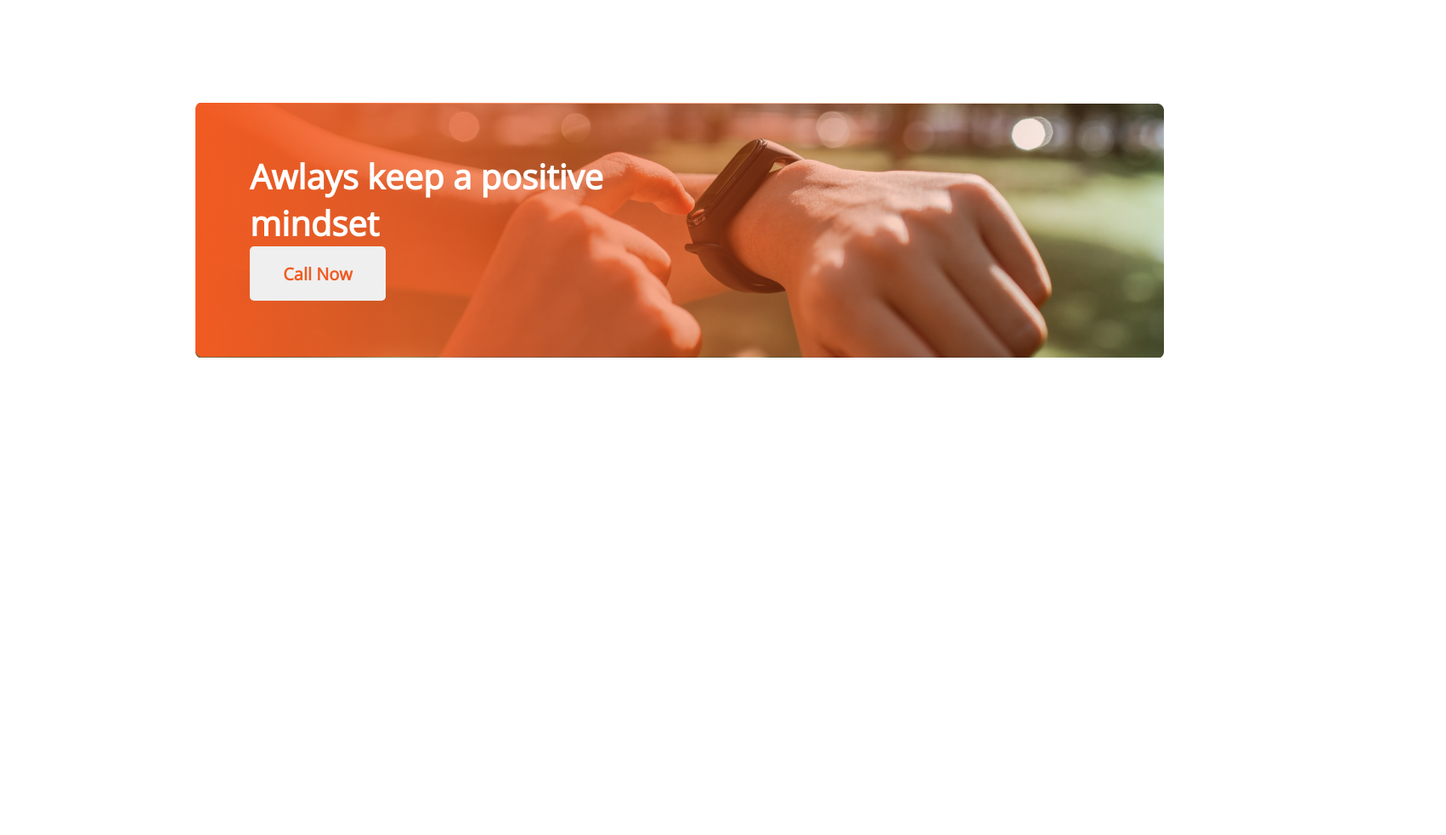
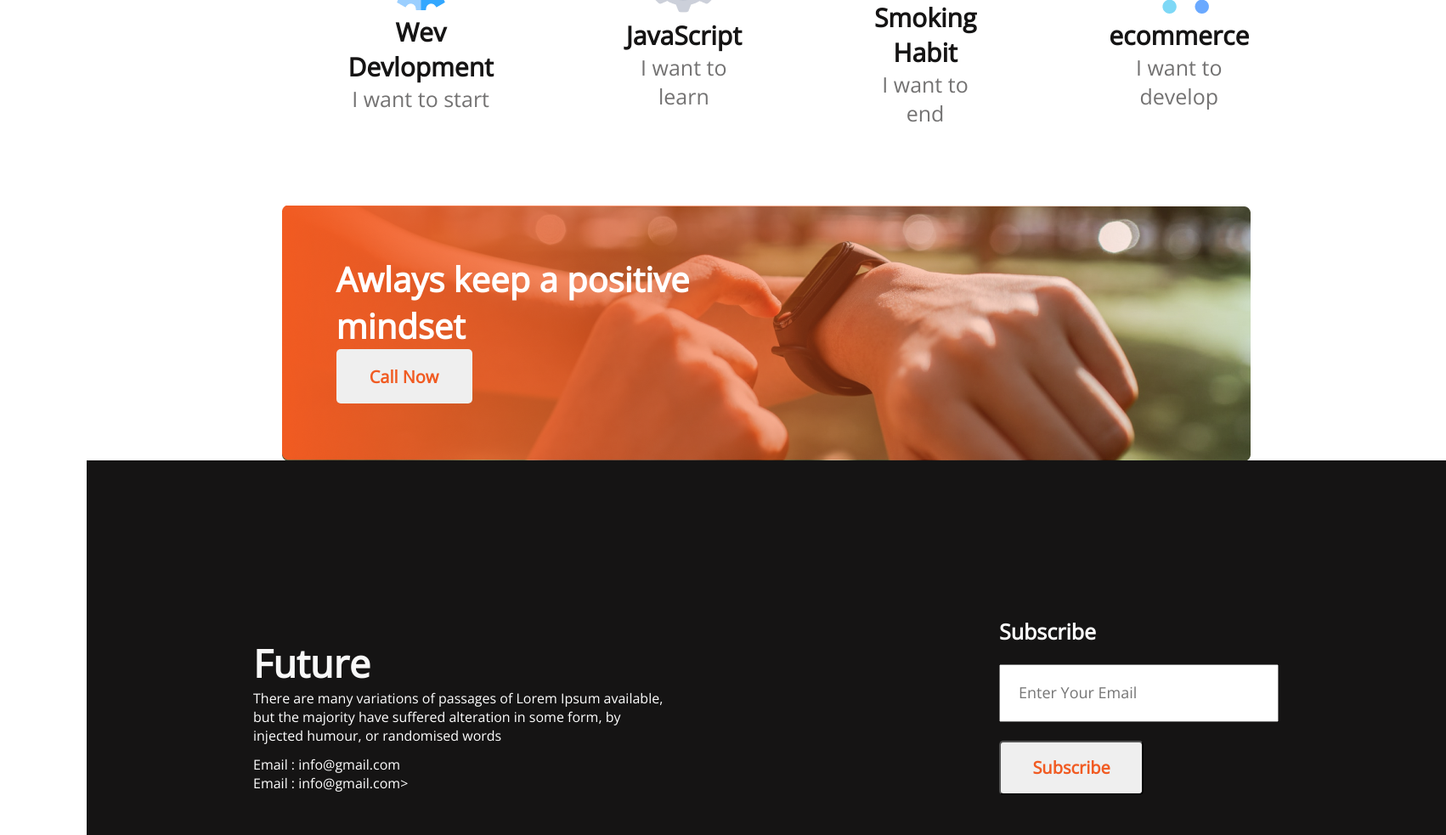
Before and after one commit to hmmasum72/assignment, a plain HTML site: page index.html in a window 1280 px wide. Shown: the part 2018-3001 px from the top of the page at 85% size, 1702 px wide, since content can reach past the window. Before the commit the page ends 2439 px from the top, so only its background shows below. Drawn offline with nearby package versions, Linux system fonts and the light colour scheme.

Commit message:
assignment added

```diff
--- a/index.html
+++ b/index.html
@@ -1,31 +1,38 @@
 <!DOCTYPE html>
 <html lang="en">
+
 <head>
     <meta charset="UTF-8">
     <meta http-equiv="X-UA-Compatible" content="IE=edge">
     <meta name="viewport" content="width=device-width, initial-scale=1.0">
     <title>assignment</title>
     <link rel="stylesheet" href="style/style.css">
-    <style> @import url('https://fonts.googleapis.com/css2?family=Open+Sans:ital@0;1&family=Work+Sans&display=swap'); </style>
+    <style>
+        @import url('https://fonts.googleapis.com/css2?family=Open+Sans:ital@0;1&family=Work+Sans&display=swap');
+    </style>
 </head>
+
 <body>
     <!-- first step -->
     <header class="header">
         <div class="banner">
-            <div class="banner-b">
+            <div>
                 <h2 class="banner-title">All Thinks Are Possible If You believe</h2>
-                <p class="banner-description">There are many variations of passages of Lorem Ipsum available, but the majority have suffered alteration in some form, by injected humour, or randomised words</p>
+                <p class="banner-description">There are many variations of passages of Lorem Ipsum available, but the
+                    majority have suffered alteration in some form, by injected humour, or randomised words</p>
                 <button class="btn-primary">Contact Us</button>
             </div>
         </div>
     </header>
-    <!-- second step -->
+    <!-- previous section -->
     <main>
         <div class="previous-section">
             <div class="previous-image"><img src="images/person.png" alt=""></div>
             <div class="previous-content">
                 <h3 class="previous-title">My failures of previous year</h3>
-                <p class="previous-description">Contrary to popular belief, Lorem Ipsum is not simply random text. It has roots in a piece of classical Latin literature from 45 BC, making it over 2000 years old. Richard McClintock.</p>
+                <p class="previous-description">Contrary to popular belief, Lorem Ipsum is not simply random text. It
+                    has roots in a piece of classical Latin literature from 45 BC, making it over 2000 years old.
+                    Richard McClintock.</p>
                 <ul class="previous-more">
                     <li>Contary to popular belief, is not simply. </li>
                     <li>Contary to popular belief.</li>
@@ -68,8 +75,31 @@
             </div>
         </section>
     </main>
+    <!-- future section -->
     <footer>
-
+        <section class="future">
+            <div>
+                <h2 class="future-title">Future</h2>
+                <div class="futue-sector">
+                    <p class="future-description">There are many variations of passages of Lorem Ipsum available, but
+                        the majority have suffered alteration in some form, by injected humour, or randomised words</p>
+                    <span class="future-description">Email : info@gmail.com</span>
+                    <br>
+                    <p class="future-description">Email : info@gmail.com></p>
+                </div>
+                <img src="images/icons/fb.png" alt="">
+                    <img src="images/icons/twitter.png" alt="">
+                    <img src="images/icons/youtube.png" alt="">
+            </div>
+            <div>
+                <h4 class="subscribe">Subscribe</h4>
+                <br>
+                <input type="email" class="email-in" placeholder="Enter Your Email">
+                <br><br>
+                <button class="bttn-sbcrb">Subscribe</button>
+            </div>
+        </section>
     </footer>
 </body>
+
 </html>
--- a/style/style.css
+++ b/style/style.css
@@ -1,6 +1,7 @@
 * {
-    margin: 0px;
+    margin: auto;
     font-family: 'Open Sans', sans-serif;
+    width: auto;
 }
 
 .header {
@@ -39,10 +40,14 @@
     padding: 21px 25px 20px 26px;
 }
 
+body {
+    width: 1077px;
+}
+
 /* previous section */
+
 .previous-section {
-    width: 1077px;
-    height: 723.3px;
+    height: 723px;
     display: flex;
     text-align: center;
 }
@@ -82,7 +87,7 @@
     color: #151414;
     font-weight: 700;
     font-size: 40px;
-    padding-left: 711px;
+    margin-left: 711px;
     margin-top: 205px;
 }
 
@@ -91,6 +96,7 @@
     justify-content: space-between;
     max-width: 1141px;
     padding: 50px 230px 0px 230px;
+
 }
 
 .skill-title {
@@ -107,12 +113,13 @@
 
 .skill {
     text-align: center;
+    padding: 78px;
 
 }
 
 /* section mindset */
 .mindset {
-    margin: 124px 230px 0px 230px;
+    margin: 14px 230px 0px 230px;
     width: 1140px;
     height: 300px;
     background-image: url('../images/gradient2.png'), url('../images/watch.png');
@@ -137,3 +144,52 @@
     border-radius: 5px;
     margin-left: 64px;
 }
+
+/* footer section */
+
+.future {
+    background: #151414;
+    width: auto;
+    display: flex;
+    justify-content: space-between;
+    width: 1600px;
+    height: 577px;
+}
+
+.future-title {
+    color: #F8F8F8;
+    font-weight: 700;
+    font-size: 45px;
+    margin-top: 130px;
+}
+
+.future-description {
+    color: #FFFFFF;
+    font-weight: 400;
+    font-size: 16px;
+    width: 485px;
+    height: 78px;
+}
+
+.subscribe {
+    color: #FFFFFF;
+    font-weight: 600;
+    font-size: 25px;
+}
+
+.email-in {
+    width: 146px;
+    height: 21px;
+    font-weight: 400;
+    font-size: 18px;
+    padding: 21px 158px 22px 21px;
+}
+
+.bttn-sbcrb {
+    width: 170.11px;
+    height: 64px;
+    color: #F15B22;
+    font-weight: 600;
+    font-size: 20px;
+    border-radius: 5px;
+}
```
Lines whose indentation alone changed are shown as unchanged.
